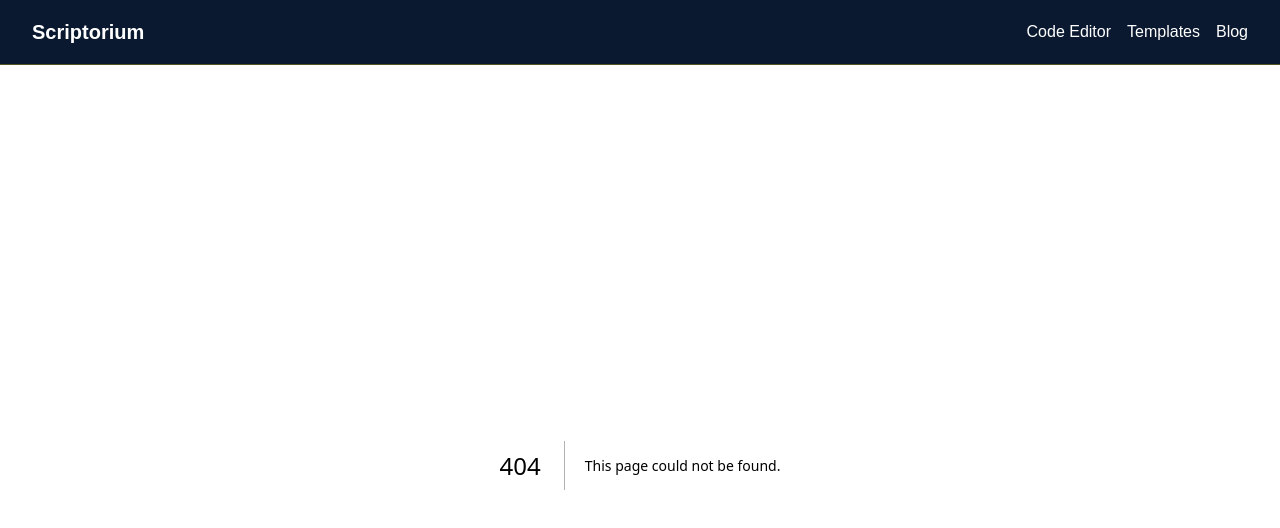
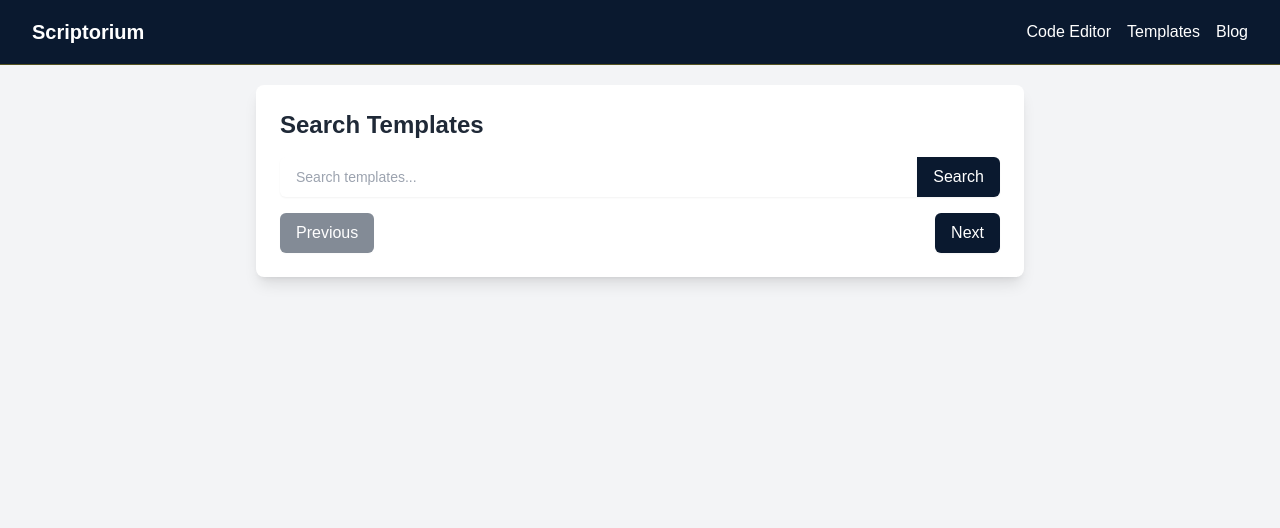
Before and after one commit to YehyunLee/Scriptorium, a Next.js app in the folder PP2/scriptorium/: page /searchTemplate in a window 1280 px wide. Before the commit this address had no page. Shown: the top 528 px of the page. Built offline with nearby package versions, Linux system fonts and the light colour scheme.

Commit message:
Initial layout of search template page

```diff
--- /dev/null
+++ b/PP2/scriptorium/pages/searchTemplate/index.tsx
@@ -0,0 +1,56 @@
+import { useState } from "react";
+
+export default function SearchTemplates() {
+  const [searchQueryString, setSearchQueryString] = useState<string>("");
+  const [page, setPage] = useState<number>(1);
+
+  const handleSearch = async () => {
+
+  };
+
+  const handlePageChange = (newPage: number) => {
+    setPage(newPage);
+    handleSearch();
+  };
+
+  return (
+    <div className="min-h-screen bg-gray-100 p-5 flex flex-col items-center">
+      <div className="bg-white p-6 rounded-lg shadow-lg w-full max-w-3xl">
+        <h2 className="text-2xl font-bold mb-4 text-gray-800">Search Templates</h2>
+
+        <div className="mb-4 flex">
+          <input
+            type="text"
+            placeholder="Search templates..."
+            value={searchQueryString}
+            onChange={(e) => setSearchQueryString(e.target.value)}
+            className="w-full text-black rounded-l-md border-gray-300 shadow-sm focus:ring-navy focus:border-navy sm:text-sm px-4 py-2"
+          />
+          <button
+            onClick={handleSearch}
+            className="bg-navy text-white px-4 py-2 rounded-r-md shadow-sm hover:opacity-80 focus:outline-none focus:ring-2 focus:ring-navy"
+          >
+            Search
+          </button>
+        </div>
+
+          <div className="mt-4 flex justify-between">
+            <button
+              onClick={() => handlePageChange(page - 1)}
+              className={`px-4 py-2 bg-navy rounded-md shadow-sm ${
+                page === 1 ? "cursor-not-allowed opacity-50" : "hover:opacity-80"
+              }`}
+            >
+              Previous
+            </button>
+            <button
+              onClick={() => handlePageChange(page + 1)}
+              className={`px-4 py-2 bg-navy rounded-md shadow-sm hover:opacity-80`}
+            >
+              Next
+            </button>
+          </div>
+      </div>
+    </div>
+  );
+};
```
